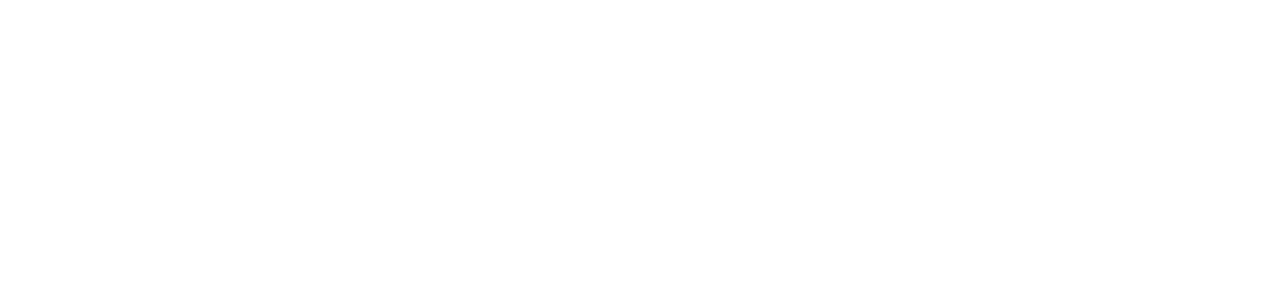
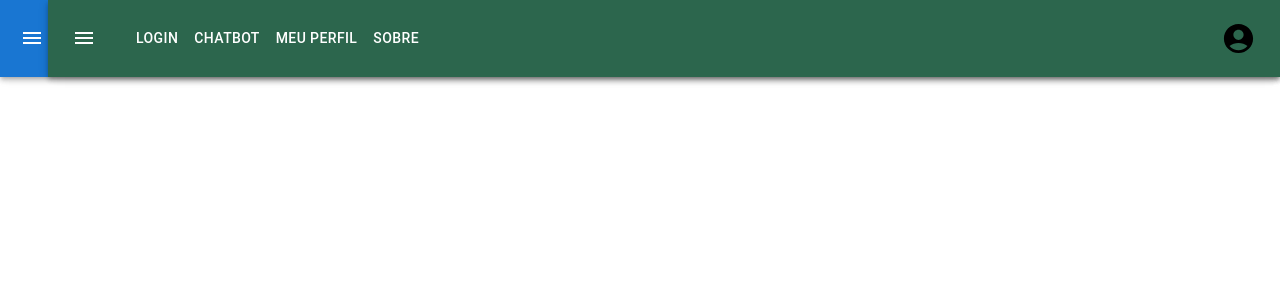
Before and after one commit to AulaOnline/AulaOnline, a React (Create React App) app: page /Perfil in a window 1280 px wide. Before the commit this address had no page. Shown: the top 300 px of the page. Built offline with nearby package versions, Linux system fonts and the light colour scheme.

Commit message:
sidebar em andamento

```diff
--- a/src/App.js
+++ b/src/App.js
@@ -2,6 +2,7 @@
 import { BrowserRouter as Router, Route, Routes } from 'react-router-dom';
 import { Box } from '@mui/material';
 import Home from './Pages/Home';
+import Widgets from './Pages/Widgets';
 
 
 function App() {
@@ -10,6 +11,7 @@
       <Box>
         <Routes>
           <Route path="/" element={<Home/>} />
+          <Route path="/Perfil" element={<Widgets/>}/>
         </Routes>
       </Box>
     </Router>
--- a/src/Layout/Navbar.js
+++ b/src/Layout/Navbar.js
@@ -41,7 +41,10 @@
           <MenuItem component={Link} to="/Chatbot" onClick={handleClose}>
             Chatbot
           </MenuItem>
-          <MenuItem component={Link} to="/copa" onClick={handleClose}>
+          <MenuItem component={Link} to="/Perfil" onClick={handleClose}>
+            Meu Perfil
+          </MenuItem>
+          <MenuItem component={Link} to="/Sobre" onClick={handleClose}>
             Sobre
           </MenuItem>
         </Menu>
@@ -52,7 +55,9 @@
           <ButtonGroup variant="text" aria-label="text button group" sx={{ padding: '20px' }}>
             <Button style={{ color: 'white', borderRight: 'transparent', paddingRight: '8px' }}>Login</Button>
             <Button style={{ color: 'white', borderRight: 'transparent', paddingRight: '8px' }}>Chatbot</Button>
+            <Button style={{ color: 'white' ,  borderRight: 'transparent', paddingRight: '8px'}}>Meu Perfil</Button>
             <Button style={{ color: 'white' }}>Sobre</Button>
+
           </ButtonGroup>
         )}
         <AccountCircleIcon fontSize="large" style={{ marginLeft: 'auto', color: 'black' }} />
--- a/src/Pages/Home.js
+++ b/src/Pages/Home.js
@@ -21,7 +21,7 @@
     return (
         <Grid container>
             {/* Navbar */}
-            <Navbar name={'Login'} />
+            <Navbar name={'Aula Online'} />
 
             {/* Grid Container com imagem de fundo */}
             <Grid
--- /dev/null
+++ b/src/Pages/Widgets.js
@@ -0,0 +1,162 @@
+import * as React from 'react';
+import { styled, useTheme } from '@mui/material/styles';
+import Box from '@mui/material/Box';
+import Drawer from '@mui/material/Drawer';
+import CssBaseline from '@mui/material/CssBaseline';
+import Toolbar from '@mui/material/Toolbar';
+import IconButton from '@mui/material/IconButton';
+import MenuIcon from '@mui/icons-material/Menu';
+import Navbar from '../Layout/Navbar';
+import MuiAppBar from '@mui/material/AppBar';
+import ChevronLeftIcon from '@mui/icons-material/ChevronLeft';
+import ChevronRightIcon from '@mui/icons-material/ChevronRight';
+import Divider from '@mui/material/Divider';
+import List from '@mui/material/List';
+import ListItem from '@mui/material/ListItem';
+import ListItemButton from '@mui/material/ListItemButton';
+import ListItemIcon from '@mui/material/ListItemIcon';
+import InboxIcon from '@mui/icons-material/MoveToInbox';
+import MailIcon from '@mui/icons-material/Mail';
+import ListItemText from '@mui/material/ListItemText';
+
+
+const drawerWidth = 240;
+
+const Main = styled('main', { shouldForwardProp: (prop) => prop !== 'open' })(
+  ({ theme, open }) => ({
+    flexGrow: 1,
+    padding: theme.spacing(3),
+    transition: theme.transitions.create('margin', {
+      easing: theme.transitions.easing.sharp,
+      duration: theme.transitions.duration.leavingScreen,
+    }),
+    marginLeft: open ? drawerWidth : 0, // Adjust margin based on Drawer state
+  }),
+);
+
+const AppContent = styled('div')(({ theme }) => ({
+  display: 'flex',
+}));
+
+const AppBar = styled(MuiAppBar, {
+  shouldForwardProp: (prop) => prop !== 'open',
+})(({ theme, open }) => ({
+  zIndex: theme.zIndex.drawer + 1, // Ensure AppBar is above Drawer
+  transition: theme.transitions.create(['margin', 'width'], {
+    easing: theme.transitions.easing.sharp,
+    duration: theme.transitions.duration.leavingScreen,
+  }),
+  ...(open && {
+    width: `calc(100% - ${drawerWidth}px)`,
+    marginLeft: `${drawerWidth}px`,
+    transition: theme.transitions.create(['margin', 'width'], {
+      easing: theme.transitions.easing.easeOut,
+      duration: theme.transitions.duration.enteringScreen,
+    }),
+  }),
+}));
+
+const DrawerHeader = styled('div')(({ theme }) => ({
+  display: 'flex',
+  alignItems: 'center',
+  padding: theme.spacing(0, 1),
+  // necessary for content to be below app bar
+  ...theme.mixins.toolbar,
+  justifyContent: 'flex-end',
+}));
+
+function PersistentDrawerLeft() {
+  const theme = useTheme();
+  const [open, setOpen] = React.useState(false);
+
+  const handleDrawerOpen = () => {
+    setOpen(true);
+  };
+
+  const handleDrawerClose = () => {
+    setOpen(false);
+  };
+
+  return (
+    <Box sx={{ display: 'flex' }}>
+      <CssBaseline />
+      <AppBar position="fixed" open={open}>
+        <Toolbar>
+          <IconButton
+            color="inherit"
+            aria-label="open drawer"
+            onClick={handleDrawerOpen}
+            edge="start"
+            sx={{ mr: 2, ...(open && { display: 'none' }) }}
+          >
+            <MenuIcon />
+          </IconButton>
+          {/* Move Navbar inside the AppBar */}
+          <Navbar />
+        </Toolbar>
+      </AppBar>
+      <Drawer
+        sx={{
+          width: drawerWidth,
+          flexShrink: 0,
+          '& .MuiDrawer-paper': {
+            width: drawerWidth,
+            boxSizing: 'border-box',
+          },
+        }}
+        variant="persistent"
+        anchor="left"
+        open={open}
+      >
+        <DrawerHeader>
+          <IconButton onClick={handleDrawerClose}>
+            {theme.direction === 'ltr' ? <ChevronLeftIcon /> : <ChevronRightIcon />}
+          </IconButton>
+        </DrawerHeader>
+        <Divider />
+        <List>
+          {['Inbox', 'Starred', 'Send email', 'Drafts'].map((text, index) => (
+            <ListItem key={text} disablePadding>
+              <ListItemButton>
+                <ListItemIcon>
+                  {index % 2 === 0 ? <InboxIcon /> : <MailIcon />}
+                </ListItemIcon>
+                <ListItemText primary={text} />
+              </ListItemButton>
+            </ListItem>
+          ))}
+        </List>
+        <Divider />
+        <List>
+          {['All mail', 'Trash', 'Spam'].map((text, index) => (
+            <ListItem key={text} disablePadding>
+              <ListItemButton>
+                <ListItemIcon>
+                  {index % 2 === 0 ? <InboxIcon /> : <MailIcon />}
+                </ListItemIcon>
+                <ListItemText primary={text} />
+              </ListItemButton>
+            </ListItem>
+          ))}
+        </List>
+      </Drawer>
+      <Main open={open}>
+        <DrawerHeader />
+        {/* Main content goes here */}
+      </Main>
+    </Box>
+  );
+}
+
+function Widgets() {
+  return (
+    <div>
+      {/* Wrap Navbar and PersistentDrawerLeft components */}
+      <AppContent>
+        <PersistentDrawerLeft />
+      </AppContent>
+    </div>
+  );
+}
+
+export default Widgets;
```
Also changed, not shown: src/ok.txt.
